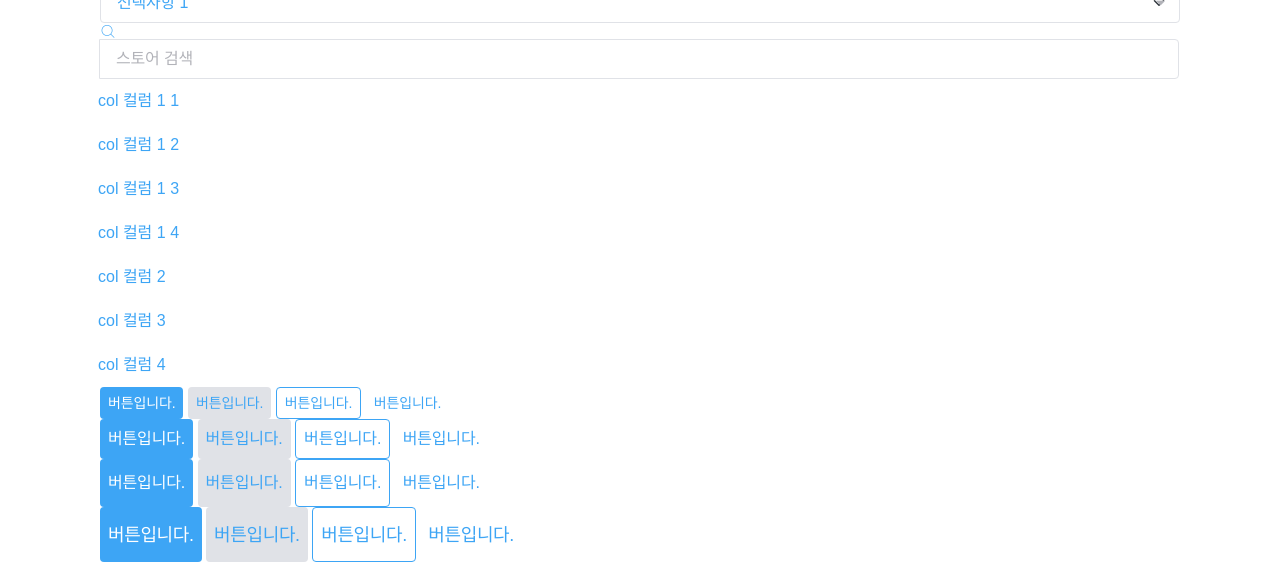
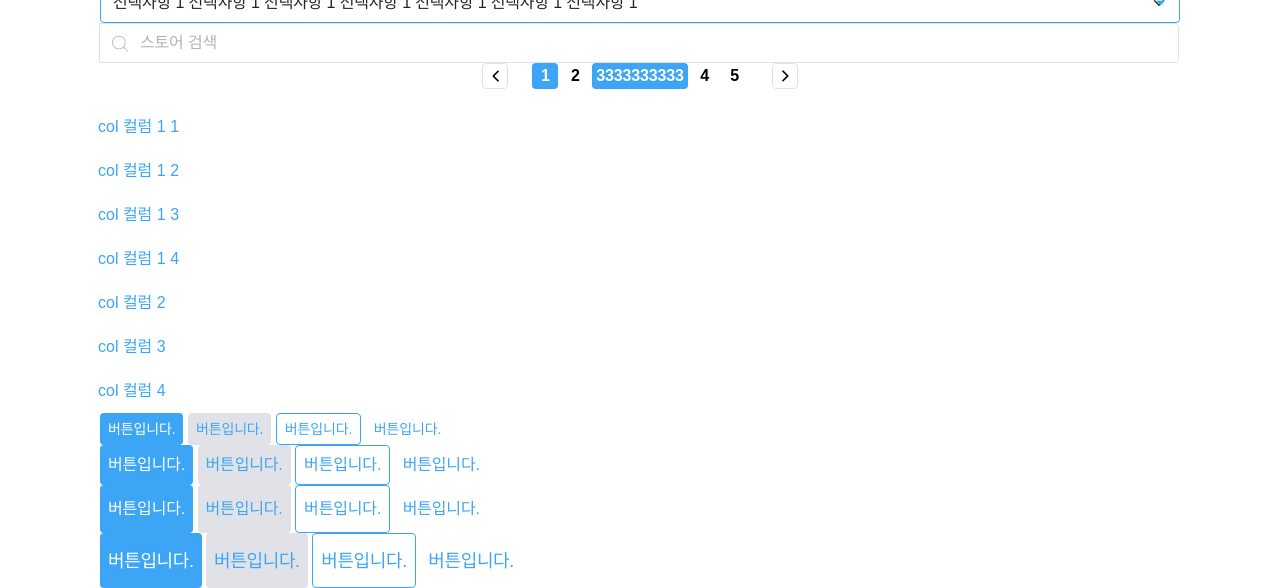
Before and after one commit to developedbyssony/SCSS, a website: page index.html in a window 1280 px wide. Shown: the part 252-840 px from the top of the page. Before the commit the page ends 814 px from the top, so only its background shows below. Drawn offline with nearby package versions, Linux system fonts and the light colour scheme; files whose address does not match are found by name.

Commit message:
💄 implement pagination, input, select componenets

```diff
--- a/index.html
+++ b/index.html
@@ -93,9 +93,9 @@
             </div>
         </div>
         <div>
-            <div class="select-group">
+            <div class="select-group is-active">
                 <select class="form-select">
-                <option value="1">선택사항 1</option>
+                    <option value="1">선택사항 1 선택사항 1 선택사항 1 선택사항 1 선택사항 1 선택사항 1 선택사항 1</option>
                     <option value="2">선택사항 2</option>
                     <option value="3">선택사항 3</option>
                     <option value="4">선택사항 4</option>
@@ -106,6 +106,26 @@
             <div class="input-group">
                 <i class="ic-search" aria-hidden></i>
                 <input class="form-input" type="text" placeholder="스토어 검색" />
+            </div>
+        </div>
+        <div>
+        <div class="pagination">
+            <button type="button" class="page-control page-prev">
+                <i class="ic-chevron"></i>
+            </button>
+
+            <ul class="page-list">
+                <li class="page-item is-active"><a href="/">1</a></li>
+                <li class="page-item"><a href="/">2</a></li>
+                <li class="page-item  is-active"><a href="/">3333333333</a></li>
+                <li class="page-item"><a href="/">4</a></li>
+                <li class="page-item"><a href="/">5</a></li>
+            </ul>
+
+            <button type="button" class="page-control page-next">
+                <i class="ic-chevron"></i>
+            </button>
+        </div>
         </div>
         <div class="row">
             <div class="col-sm-4 col-md-6 col-lg-4">
--- a/styles/main.scss
+++ b/styles/main.scss
@@ -17,5 +17,6 @@
 @import './modules/star-ratings';
 @import './modules/prices';
 @import './modules/forms';
+@import './modules/pagination';
 
 @import './layouts/grids';
--- a/styles/modules/_forms.scss
+++ b/styles/modules/_forms.scss
@@ -1,5 +1,5 @@
 %form-base {
-  @include text-style(16, $primary-color);
+  @include text-style(16, $black);
   display: block;
   width: 100%;
   height: 40px;
@@ -25,12 +25,8 @@
   }
 }
 
+select,
 input {
-  @extend %form-base;
-}
-
-.form-select,
-.form-input {
   @extend %form-base;
 }
 
@@ -39,7 +35,7 @@ input {
   text-overflow: ellipsis;
 }
 
-// note : select
+// NOTE : select
 .select-group {
   position: relative;
 
@@ -53,8 +49,8 @@ input {
   }
 
   .ic-caret {
+    position: absolute;
     @include pos-center-y;
-    position: absolute;
     right: 8px;
     font-size: 24px;
     color: $gray-tertiary;
@@ -62,6 +58,19 @@ input {
   }
 }
 
-// note : input
+// NOTE : input
 .input-group {
+  position: relative;
+
+  .form-input {
+    padding-left: 40px;
+  }
+
+  .ic-search {
+    position: absolute;
+    @include pos-center-y;
+    left: 10px;
+    font-size: 20px;
+    color: $gray-tertiary;
+  }
 }
--- /dev/null
+++ b/styles/modules/_pagination.scss
@@ -0,0 +1,68 @@
+%page-item-base {
+  @include inline-flexbox;
+  @include text-style(16, $black);
+  height: 26px;
+  font-weight: 700;
+  border-radius: 4px;
+  background-color: $white;
+}
+
+.pagination {
+  @include flexbox(center, start);
+
+  .page-control {
+    @extend %page-item-base;
+    border: 1px solid $gray-border;
+    width: 26px;
+
+    &.page-prev {
+      .ic-chevron {
+        transform: rotate(90deg);
+      }
+      margin-right: 24px;
+    }
+
+    &.page-next {
+      .ic-chevron {
+        transform: rotate(-90deg);
+      }
+      margin-left: 24px;
+    }
+    .ic-chevron {
+      font-size: 20px;
+    }
+
+    &:hover {
+      opacity: 0.4;
+    }
+  }
+  .page-list {
+    @include flexbox;
+    padding: 0;
+  }
+  .page-item {
+    margin-right: 4px;
+
+    &.is-active {
+      a,
+      button {
+        color: $white !important;
+        background-color: $primary-color;
+      }
+    }
+
+    &:last-child {
+      margin-right: 0;
+    }
+
+    a,
+    button {
+      @extend %page-item-base;
+      min-width: 26px;
+      padding: 0 4px;
+      &:hover {
+        color: $primary-color;
+      }
+    }
+  }
+}
```
Also changed, not shown: style.css, 1 other file. Lines whose indentation alone changed are shown as unchanged.
